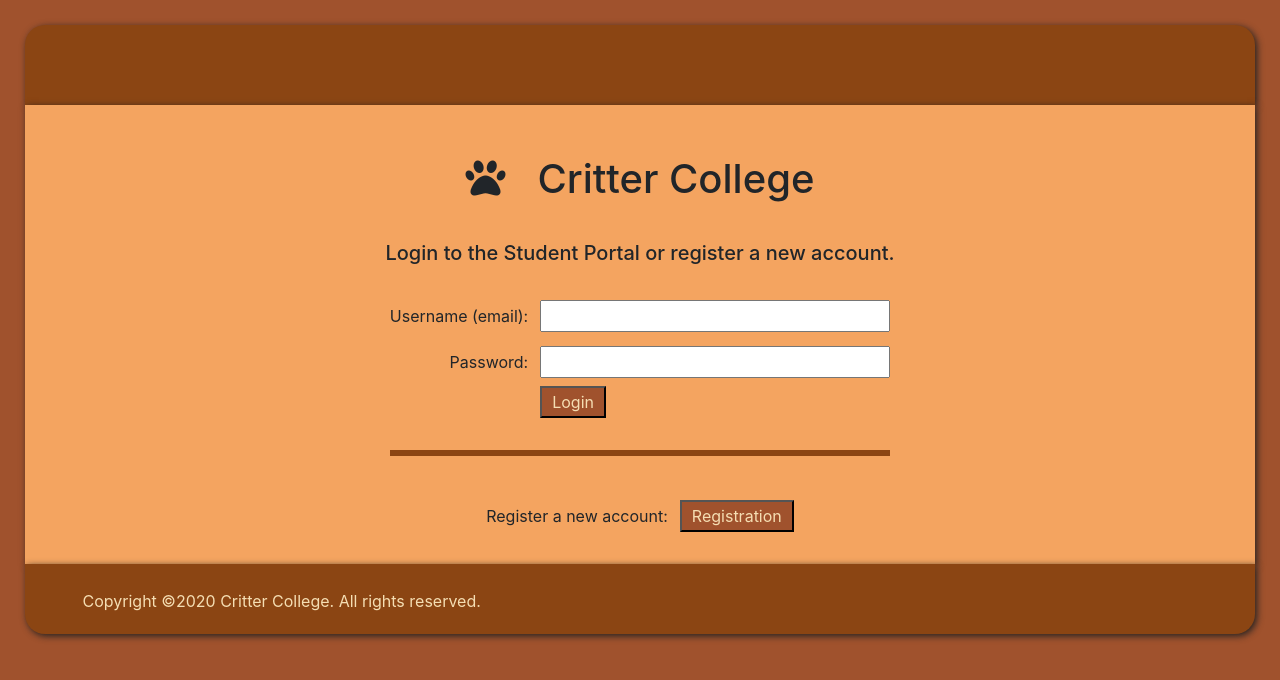
After one commit to kmjax/college, a PHP site: page /login.php in a window 1280 px wide. The commit adds this page. Shown: the top 680 px of the page. Run offline with PHP 8.4, Linux system fonts and the light colour scheme; some libraries are stand-ins or nearby versions.

Commit message:
Login page created; yet it is non-functional still

```diff
--- a/css/styles.css
+++ b/css/styles.css
@@ -39,15 +39,58 @@ main {
   padding-bottom: 50px;
 }
 
+#login-area {
+  display: flex;
+  justify-content: center;
+  padding-top: 20px;
+}
+
+#login-title-text {
+  padding-bottom: 30px;
+  text-align: center;
+}
+
+.login-label {
+  text-align: right;
+  margin: 10px 10px 0px 0px;
+  padding-bottom: 10px;
+}
+
+.login-input-text {
+  font-family: monospace;
+  padding: 2px 8px;
+}
+
+#login-button {
+  background-color: sienna;
+  color: wheat;
+  padding: 2px 10px;
+}
+
+#login-hr {
+  border: 3px solid saddlebrown;
+  margin-top: 30px;
+}
+
+#registration-button {
+  background-color: sienna;
+  color: wheat;
+  padding: 2px 10px;
+}
+
 #learn-more-text {
   margin-bottom: 50px;
+}
+
+.p-center {
+  text-align: center;
 }
 
 .blurb-box {
   background-color: saddlebrown;
   color: wheat;
   text-align: center;
-  padding: 15px 25px;
+  padding: 15px 15px;
   box-shadow: 2px 2px 7px #222222;
   border-top-left-radius: 20px;
   border-bottom-right-radius: 20px;
@@ -57,8 +100,7 @@ footer {
   background-color: saddlebrown;
   color: wheat;
   text-align: center;
-  padding-top: 25px;
-  padding-bottom: 5px;
+  padding: 25px 0px 5px 25px;
   border-bottom-left-radius: 20px;
   border-bottom-right-radius: 20px;
   box-shadow: 2px 2px 7px #222222;
--- a/index.html
+++ b/index.html
@@ -29,7 +29,7 @@
             <i class="fas fa-paw"></i> &nbsp; Critter College
           </div>
           <div class="col-lg-6" id="col-reg-login">
-            <a href="#" id="reg-login-link"
+            <a href="login.php" id="reg-login-link"
               ><i class="fas fa-sign-in-alt"></i> &nbsp; Register/Login</a
             >
           </div>
--- /dev/null
+++ b/login.php
@@ -0,0 +1,95 @@
+<!DOCTYPE html>
+<html lang="en">
+  <head>
+    <meta charset="UTF-8" />
+    <meta
+      name="description"
+      content="College Site - PHP/MySQL Homework Assignment - 2020-12-09"
+    />
+    <meta name="author" content="Kelsey McClanahan" />
+    <meta name="viewport" content="width=device-width, initial-scale=1.0" />
+    <title>Critter College - Login</title>
+    <link
+      rel="stylesheet"
+      href="https://cdn.jsdelivr.net/npm/bootstrap@4.5.3/dist/css/bootstrap.min.css"
+      integrity="sha384-TX8t27EcRE3e/ihU7zmQxVncDAy5uIKz4rEkgIXeMed4M0jlfIDPvg6uqKI2xXr2"
+      crossorigin="anonymous"
+    />
+    <script
+      src="https://kit.fontawesome.com/1c973cd7ab.js"
+      crossorigin="anonymous"
+    ></script>
+    <link rel="stylesheet" href="css/styles.css" />
+  </head>
+  <body>
+    <header>
+      <div class="container-lg">
+        <div class="row">
+          <p>&nbsp;</p>
+        </div>
+      </div>
+    </header>
+    <main>
+      <div class="container-lg">
+        <div class="row">
+          <div class="col-lg-12">
+            <h1 id="login-title-text">
+              <i class="fas fa-paw"></i> &nbsp; Critter College
+            </h1>
+          </div>
+        </div>
+        <div class="row">
+          <div class="col-lg-12">
+            <h5 class="p-center">Login to the Student Portal or register a new account.</h5>
+          </div>
+        </div>
+        <div class="row">
+          <div class="col-lg-12" id="login-area">
+            <form action="process-login.php" method="POST">
+              <table>
+                <tr>
+                  <td><p class="login-label">Username (email):</p></td>
+
+                  <td><input type='text' name='userName' size='32' class='login-input-text' value=''></td>
+                </tr>
+                <tr>
+                  <td><p class="login-label">Password:</p></td>
+                  <td><input type='text' name='userPassword' size='32' class='login-input-text' value=''></td>
+
+                </tr>
+                <tr>
+                  <td></td>
+                  <td><button type="submit" name="loginButton" id="login-button">Login</button></td>
+                </tr>
+                <tr>
+                  <td colspan="2"><hr id="login-hr"></td>
+                </tr>
+              </table>
+            </form>
+          </div>
+        </div>
+        <div class="row">
+          <div class="col-lg-12" id="login-area">
+            <form action="registration.php" method="POST">
+              <table>
+                <tr>
+                  <td><p class="login-label">Register a new account:</p></td>
+                  <td><button type="submit" name="registrationButton" id="registration-button">Registration</button></td>
+                </tr>
+              </table>
+            </form>
+          </div>
+        </div>
+      </div>
+    </main>
+    <footer>
+      <div class="container-lg">
+        <div class="row">
+          <p id="footer-text">
+            Copyright &copy;2020 Critter College. All rights reserved.
+          </p>
+        </div>
+      </div>
+    </footer>
+  </body>
+</html>
```
Also changed, not shown: README.md.
